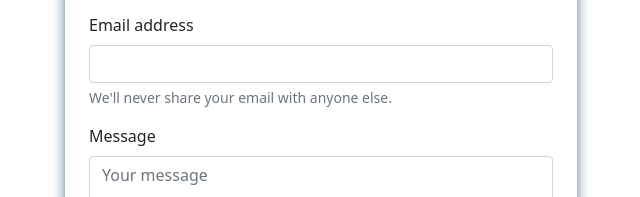
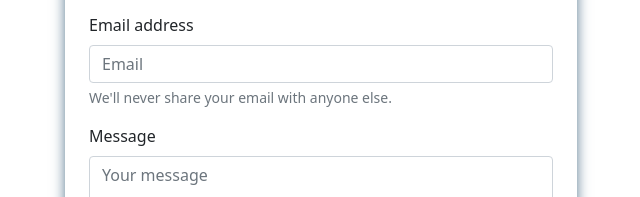
Before and after one commit to toluboltz/cs50, a plain HTML site: page homepage/contact.html in a window 1280 px wide. Shown: the part 217-414 px from the top of the page, 319-959 px from the left. Drawn offline with nearby package versions, Linux system fonts and the light colour scheme.

Commit message:
Tue, Jun 7, 2022, 6:03 PM +00:00

```diff
--- a/homepage/contact.html
+++ b/homepage/contact.html
@@ -40,7 +40,7 @@
                 </div>
                 <div class="mb-3">
                     <label for="exampleInputEmail1" class="form-label">Email address</label>
-                    <input type="email" class="form-control" id="email" aria-describedby="emailHelp">
+                    <input type="email" class="form-control" id="email" aria-describedby="emailHelp" placeholder="Email">
                     <div id="emailHelp" class="form-text">We'll never share your email with anyone else.</div>
                 </div>
                 <div class="mb-3">
```
